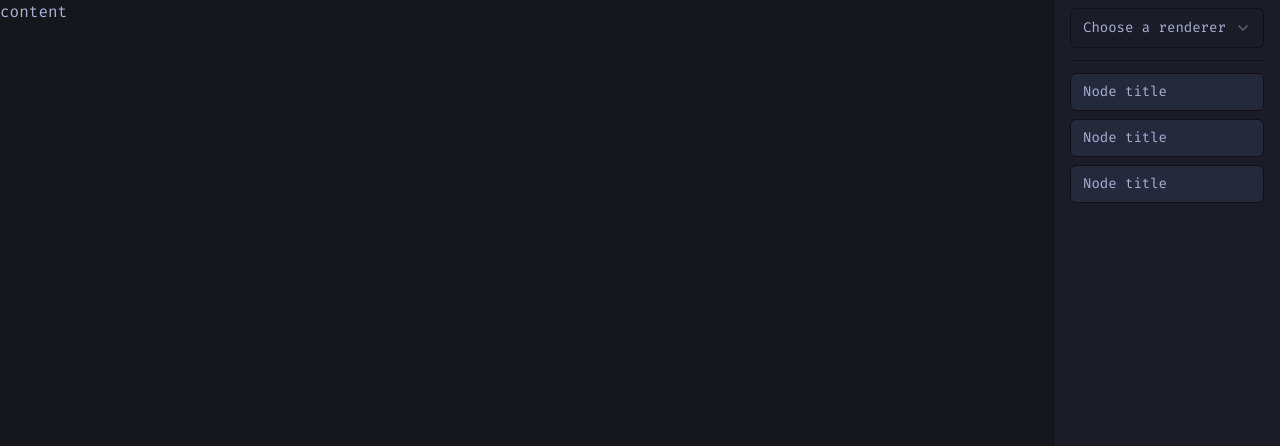
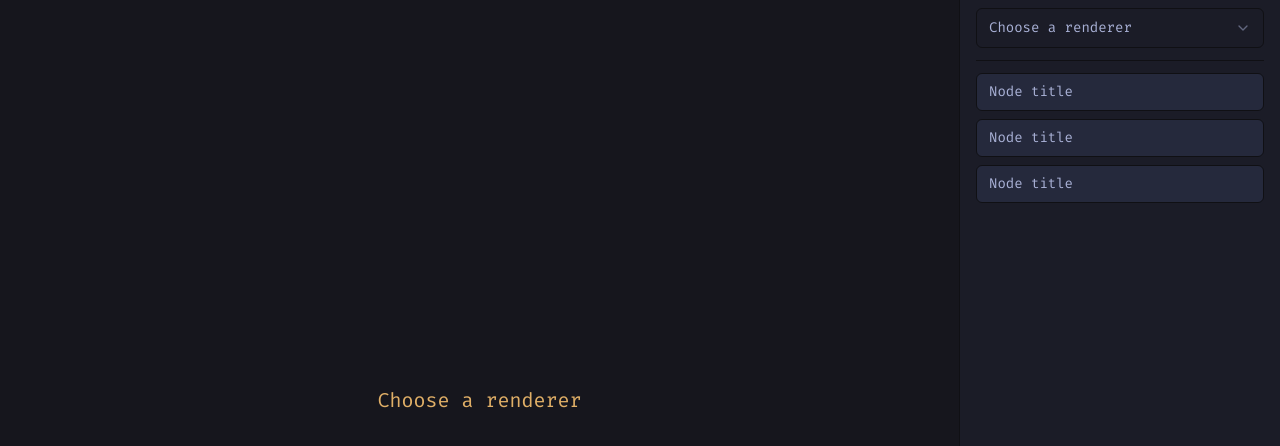
Before and after one commit to nikkehtine/web-node-trees, a React (Vite) app: page / in a window 1280 px wide. Shown: the top 446 px of the page. Built offline with nearby package versions, Linux system fonts and the light colour scheme.

Commit message:
Small set up change

```diff
--- a/package.json
+++ b/package.json
@@ -7,7 +7,8 @@
     "dev": "vite",
     "build": "tsc -b && vite build",
     "lint": "eslint .",
-    "preview": "vite preview"
+    "preview": "vite preview",
+    "gen-sample-data": "tsx scripts/generate-sample-data.ts"
   },
   "dependencies": {
     "@fontsource/fira-mono": "^5.1.0",
@@ -38,6 +39,7 @@
     "prettier": "^3.3.3",
     "prettier-plugin-tailwindcss": "^0.6.8",
     "tailwindcss": "^3.4.14",
+    "tsx": "^4.19.1",
     "typescript": "^5.5.3",
     "typescript-eslint": "^8.7.0",
     "vite": "^5.4.8"
--- /dev/null
+++ b/scripts/generate-sample-data.ts
@@ -0,0 +1 @@
+console.log("Hello world");
--- a/src/assets/sampleData.ts
+++ b/src/assets/sampleData.ts
@@ -1 +1,3 @@
-export const sampleNodes = [];
+import type { ContentNode } from "@/lib/types";
+
+export const sampleNodes: Array<ContentNode> = [];
--- a/src/components/Content.tsx
+++ b/src/components/Content.tsx
@@ -1,6 +1,10 @@
 const Content = () => {
   return (
-    <div className="bg-map text-map-foreground grow border-r">content</div>
+    <div className="flex grow border-r bg-map text-map-foreground">
+      <p className="h-full w-full content-center items-center text-center text-xl text-tokyo-yellow">
+        Choose a renderer
+      </p>
+    </div>
   );
 };
 
--- a/src/components/Sidebar.tsx
+++ b/src/components/Sidebar.tsx
@@ -4,7 +4,7 @@ import { Separator } from "@/components/ui/separator";
 
 const Sidebar = () => {
   return (
-    <div className="hidden select-none gap-2 bg-side px-4 py-2 md:flex md:min-w-[226px] md:max-w-[360px] md:flex-col">
+    <div className="bg-side hidden select-none gap-2 px-4 py-2 md:flex md:w-1/4 md:min-w-[226px] md:max-w-[360px] md:flex-col">
       <TechChooser />
       <Separator className="my-1" />
       <SidebarNode />
--- /dev/null
+++ b/src/content-map/cytoscape/Cytoscape.tsx
@@ -0,0 +1,3 @@
+const CytoscapeMap = () => "Cytoscape";
+
+export default CytoscapeMap;
--- a/src/lib/types.ts
+++ b/src/lib/types.ts
@@ -2,6 +2,7 @@ export type ContentNode = {
   name: string;
   id: string;
   nodeType: NodeType;
+  order: number;
   references: Reference[];
 };
 
```
Also changed, not shown: src/content-map/konva/Konva.tsx (added), 1 other file (tests, documents, lock files or other folders).
